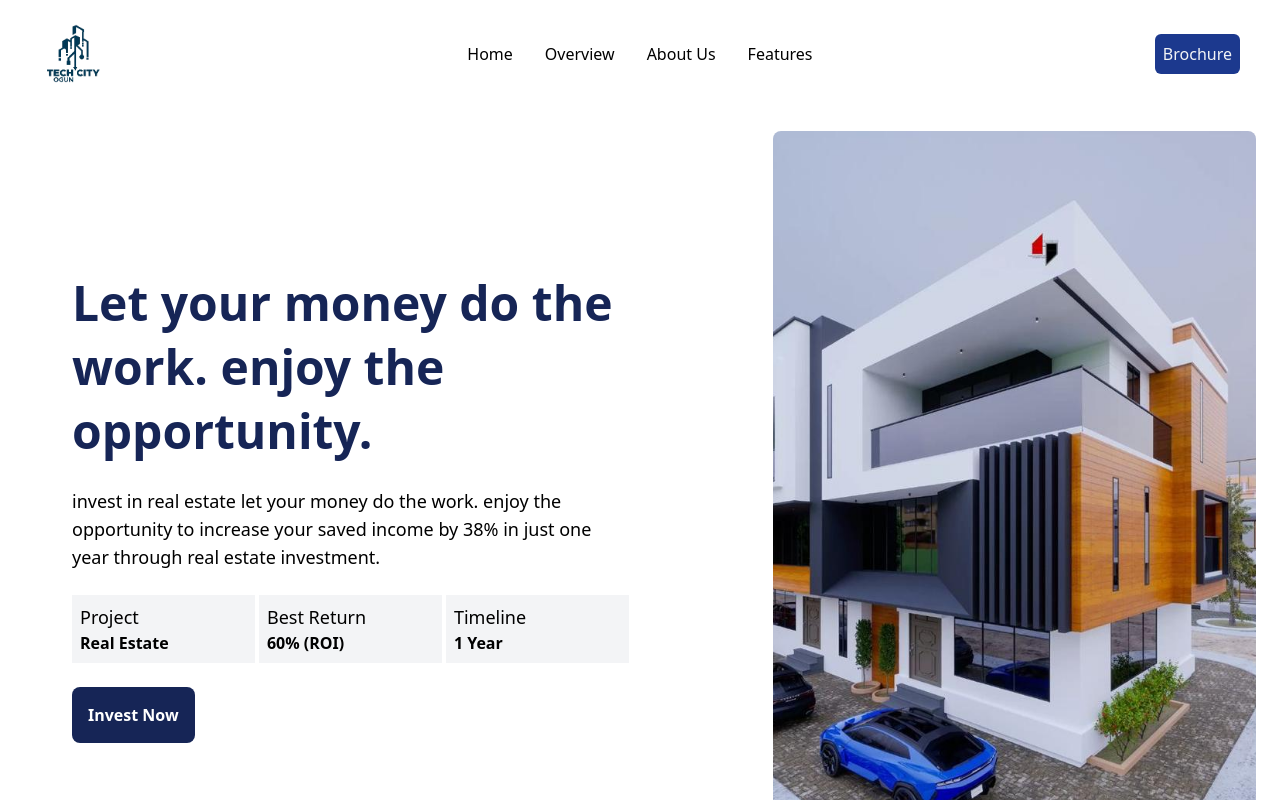
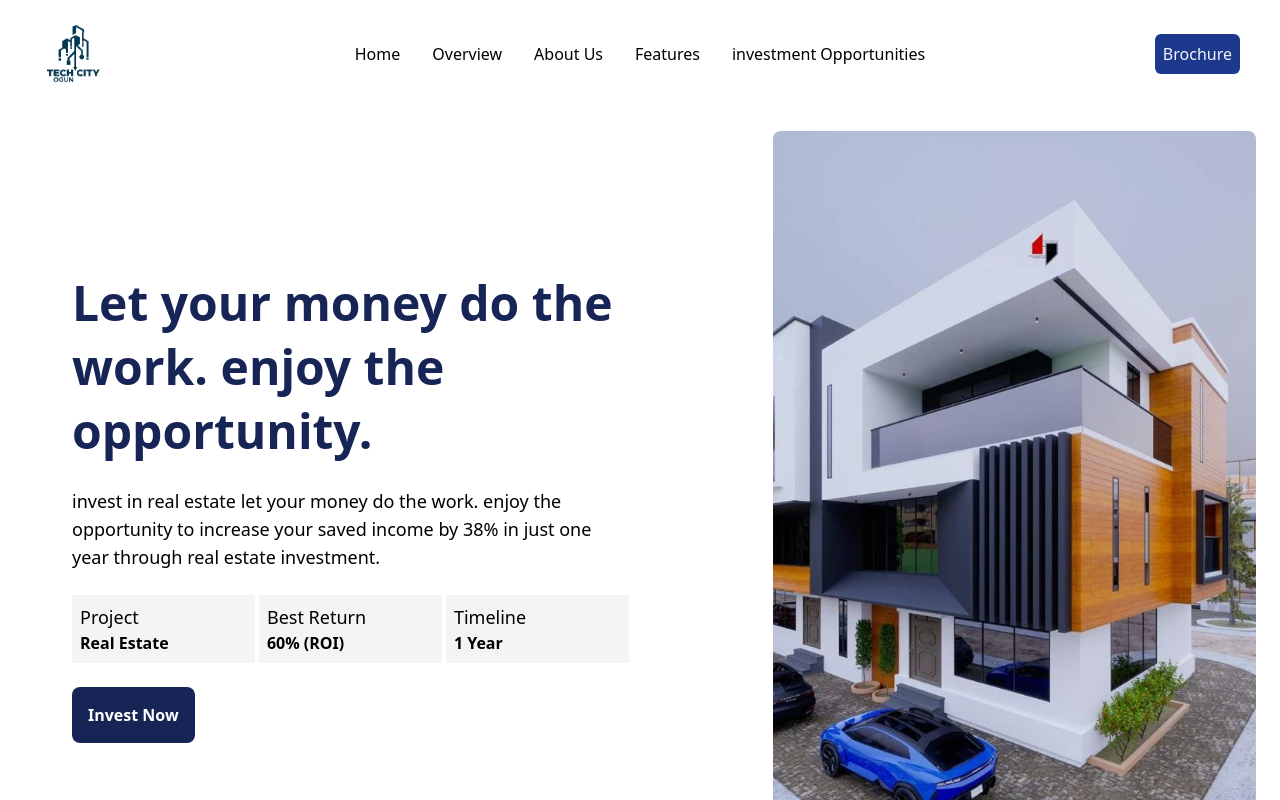
Before and after one commit to CodedJay672/tech-city, a React (Vite) app: page / in a window 1280 px wide. Shown: the top 800 px of the page. Built offline with nearby package versions, Linux system fonts and the light colour scheme; the HTML template or start-up script is replaced by a standard one.

Commit message:
update desktop navlinks

```diff
--- a/src/components/containers/Navbar.jsx
+++ b/src/components/containers/Navbar.jsx
@@ -30,6 +30,15 @@ const Navbar = () => {
             </a>
           </li>
         ))}
+        <li
+          className="text-end text-base font-medium hover:underline p-2 transition-all cursor-pointer"
+          onClick={() => {
+            openModal();
+            handleShowMenu();
+          }}
+        >
+          investment Opportunities
+        </li>
       </ul>
 
       <a
```
